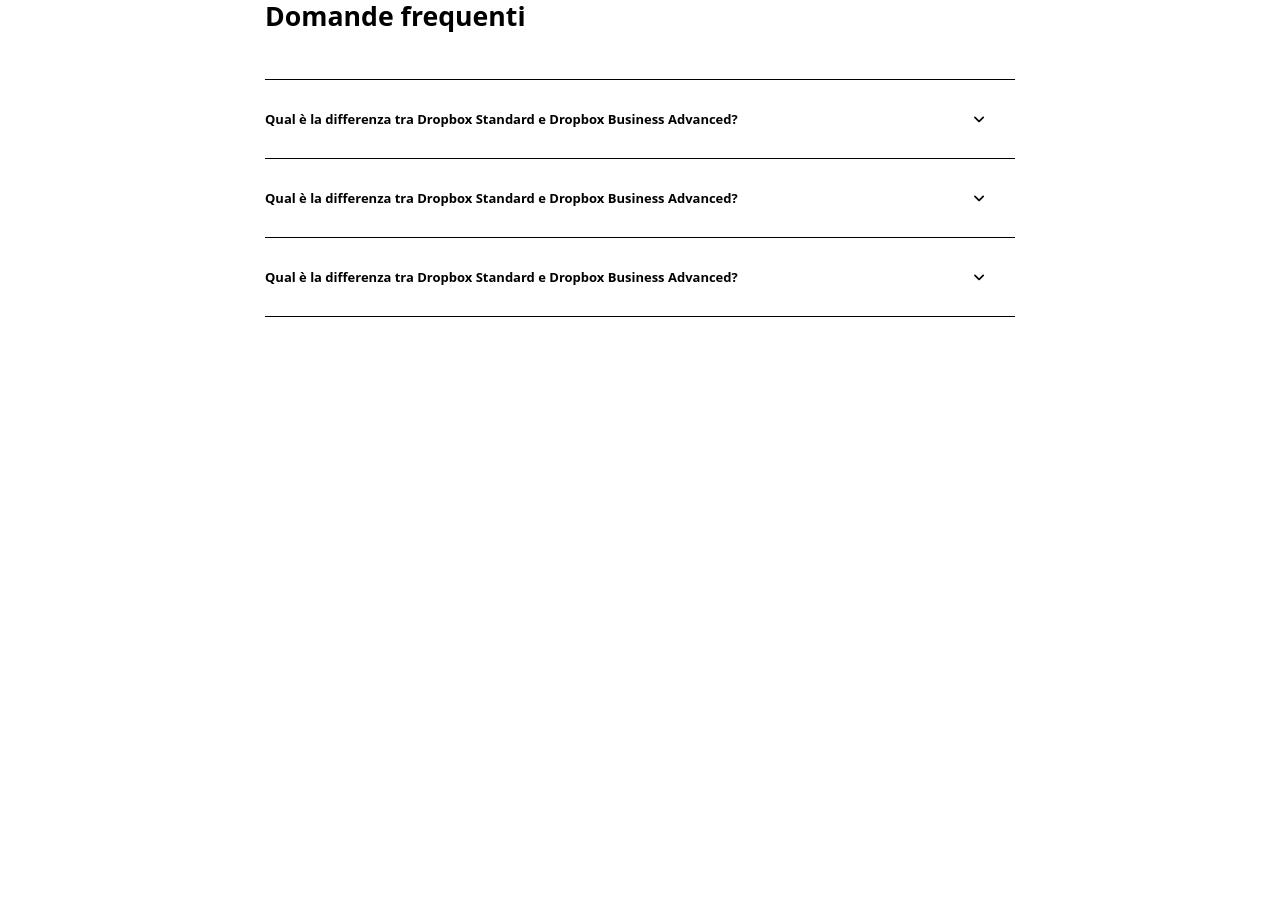
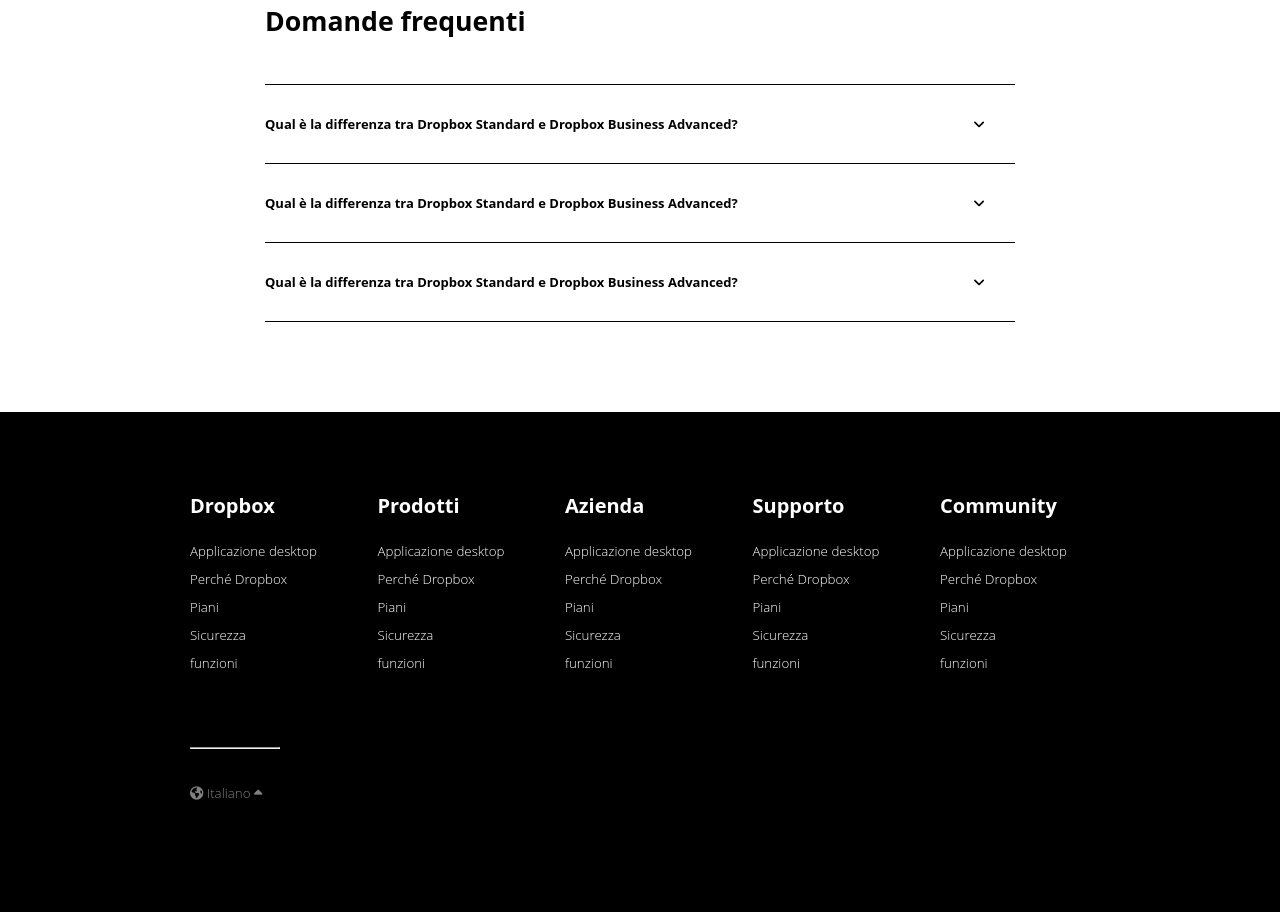
Before and after one commit to AleFarinaIV/htmlcss-dropbox, a plain HTML site: page index.html in a window 1280 px wide. Shown: the part 4442-5355 px from the top of the page. Before the commit the page ends 4759 px from the top, so only its background shows below. Drawn offline with Linux system fonts and the light colour scheme.

Commit message:
[UPD] added and completed footer

```diff
--- a/css/style.css
+++ b/css/style.css
@@ -11,6 +11,7 @@ html {
         font-style: normal;
         font-variation-settings:"wdth" 100;
         font-size: smaller;
+        overflow-x: hidden;
         header {
             background-color: white;
             height: 50px;
@@ -362,9 +363,9 @@ html {
                     width: 100%;
                     .questions {
                         width: 750px;
-                        margin: 0 auto;
+                        margin: 90px auto;
                         h1 {
-                            padding: 85px 0 45px 0;
+                            padding-bottom: 45px;
                             border-bottom: 1px solid black;
                         }
                         .row {
@@ -389,5 +390,40 @@ html {
                 }
             }
         }
+        footer {
+            width: 100%;
+            background-color: black;
+            border-bottom: 1px solid white;
+            .container {
+                width: 900px;
+                margin: 0 auto;
+                .row {
+                    display: flex;
+                    flex-wrap: wrap;
+                    justify-content: space-between;
+                    .col {
+                        width: calc(100% / 6);
+                        height: 500px;
+                        padding-top: 80px;
+                        .content {
+                            color: white;
+                            ul {
+                                list-style-type: none;
+                                line-height: 28px;
+                                margin-top: 18px;
+                                padding-bottom: 35px;
+                            }
+                            .short-line {
+                                margin: 35px 0;
+                                width: 60%;
+                            }
+                            .grey-color {
+                                color: grey;
+                            }
+                        }
+                    }
+                }
+            }
+        }
     }
 }
--- a/index.html
+++ b/index.html
@@ -326,5 +326,77 @@
             </div>
         </div>
     </main>
+    <footer>
+        <div class="container">
+            <div class="row">
+                <div class="col">
+                    <div class="content">
+                        <h2>Dropbox</h2>
+                        <ul>
+                            <li>Applicazione desktop</li>
+                            <li>Perché Dropbox</li>
+                            <li>Piani</li>
+                            <li>Sicurezza</li>
+                            <li>funzioni</li>
+                        </ul>
+                        <hr class="short-line">
+                        <div class="grey-color">
+                            <i class="fa-solid fa-earth-americas"></i>
+                            <span>Italiano</span>
+                            <i class="fa-solid fa-caret-up"></i>
+                        </div>
+                    </div>
+                </div>
+                <div class="col">
+                    <div class="content">
+                        <h2>Prodotti</h2>
+                        <ul>
+                            <li>Applicazione desktop</li>
+                            <li>Perché Dropbox</li>
+                            <li>Piani</li>
+                            <li>Sicurezza</li>
+                            <li>funzioni</li>
+                        </ul>
+                    </div>
+                </div>
+                <div class="col">
+                    <div class="content">
+                        <h2>Azienda</h2>
+                        <ul>
+                            <li>Applicazione desktop</li>
+                            <li>Perché Dropbox</li>
+                            <li>Piani</li>
+                            <li>Sicurezza</li>
+                            <li>funzioni</li>
+                        </ul>
+                    </div>
+                </div>
+                <div class="col">
+                    <div class="content">
+                        <h2>Supporto</h2>
+                        <ul>
+                            <li>Applicazione desktop</li>
+                            <li>Perché Dropbox</li>
+                            <li>Piani</li>
+                            <li>Sicurezza</li>
+                            <li>funzioni</li>
+                        </ul>
+                    </div>
+                </div>
+                <div class="col">
+                    <div class="content">
+                        <h2>Community</h2>
+                        <ul>
+                            <li>Applicazione desktop</li>
+                            <li>Perché Dropbox</li>
+                            <li>Piani</li>
+                            <li>Sicurezza</li>
+                            <li>funzioni</li>
+                        </ul>
+                    </div>
+                </div>
+            </div>
+        </div>
+    </footer>
 </body>
 </html>
```
